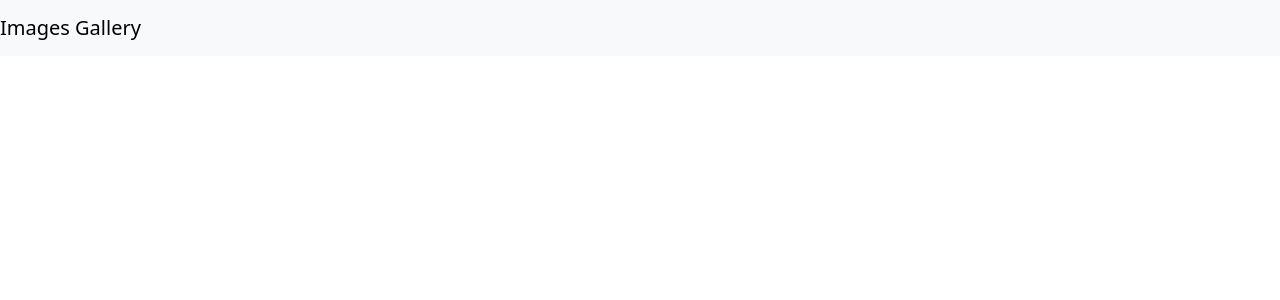
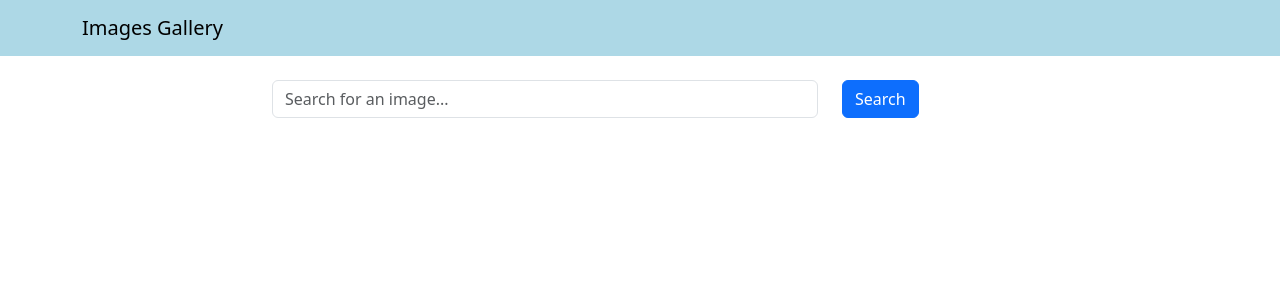
Before and after one commit to mill97/Images-Gallery, a React (Create React App) app in the folder frontend/: page / in a window 1280 px wide. Shown: the top 300 px of the page. Built offline with nearby package versions, Linux system fonts and the light colour scheme.

Commit message:
Controlled Search Component

```diff
--- a/frontend/src/App.js
+++ b/frontend/src/App.js
@@ -1,12 +1,21 @@
-import 'bootstrap/dist/css/bootstrap.min.css';
-import Header from './components/Header';
+import { useState } from "react";
+import "bootstrap/dist/css/bootstrap.min.css";
+import Header from "./components/Header";
+import Search from "./components/Search";
 
- const App = () => {
-  return  (
+const App = () => {
+  const [word, setWord] = useState("");
+
+  const handleSearchSubmit = (e) => {
+    e.preventDefault();
+    console.log(word);
+  };
+  return (
     <div>
-     <Header title="Images Gallery" />
+      <Header title="Images Gallery" />
+      <Search word={word} setWord={setWord} handleSubmit={handleSearchSubmit} />
     </div>
   );
-}
+};
 
 export default App;
--- a/frontend/src/components/Header.js
+++ b/frontend/src/components/Header.js
@@ -1,16 +1,24 @@
 import React from 'react';
-import { Navbar } from 'react-bootstrap';
+import { Navbar, Container } from 'react-bootstrap';
+
+   const navbarStyle = {
+          backgroundColor: "lightblue"
+
+   };
 
 
-   const Header = (props) => {
+   const Header = ({title}) => {
 
         return  (
-            <Navbar   bg="light"  variant="light">
-                 <Navbar.Brand href="/">{props.title}</Navbar.Brand>
+            <Navbar  style={navbarStyle}  variant="light">
+               <Container>
+                 <Navbar.Brand href="/">{title}</Navbar.Brand>
+               </Container>
             </Navbar>
+          )
+     };
 
-        )
 
-};
+
 
 export default Header;
--- /dev/null
+++ b/frontend/src/components/Search.js
@@ -0,0 +1,32 @@
+import React from "react";
+import { Container, Row, Col, Button, Form } from "react-bootstrap";
+
+const Search = ({ word, setWord, handleSubmit }) => {
+  return (
+    <Container className="mt-4">
+      <Row className="justify-content-center">
+        <Col xs={12} md={8}>
+          <Form onSubmit={handleSubmit}>
+            <Row>
+              <Col xs={9}>
+                <Form.Control
+                  type="text"
+                  value={word}
+                  onChange={(e) => setWord(e.target.value)}
+                  placeholder="Search for an image..."
+                />
+              </Col>
+              <Col>
+                <Button variant="primary" type="submit">
+                  Search
+                </Button>
+              </Col>
+            </Row>
+          </Form>
+        </Col>
+      </Row>
+    </Container>
+  );
+};
+
+export default Search;
--- a/frontend/src/css/index.css
+++ b/frontend/src/css/index.css
@@ -6,8 +6,3 @@
   -webkit-font-smoothing: antialiased;
   -moz-osx-font-smoothing: grayscale;
 }
-h1 {
-  text-align: center;
-  color: #777;
-
-}
```
